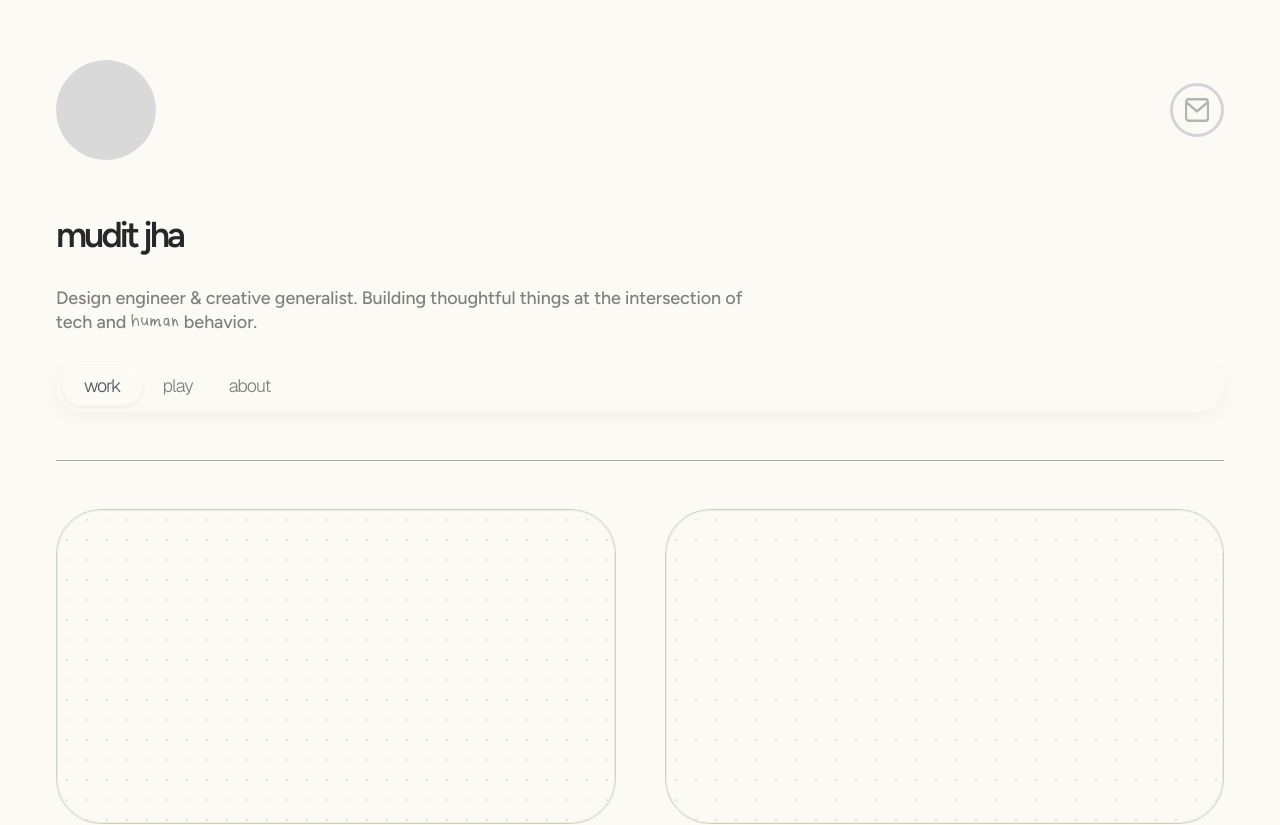
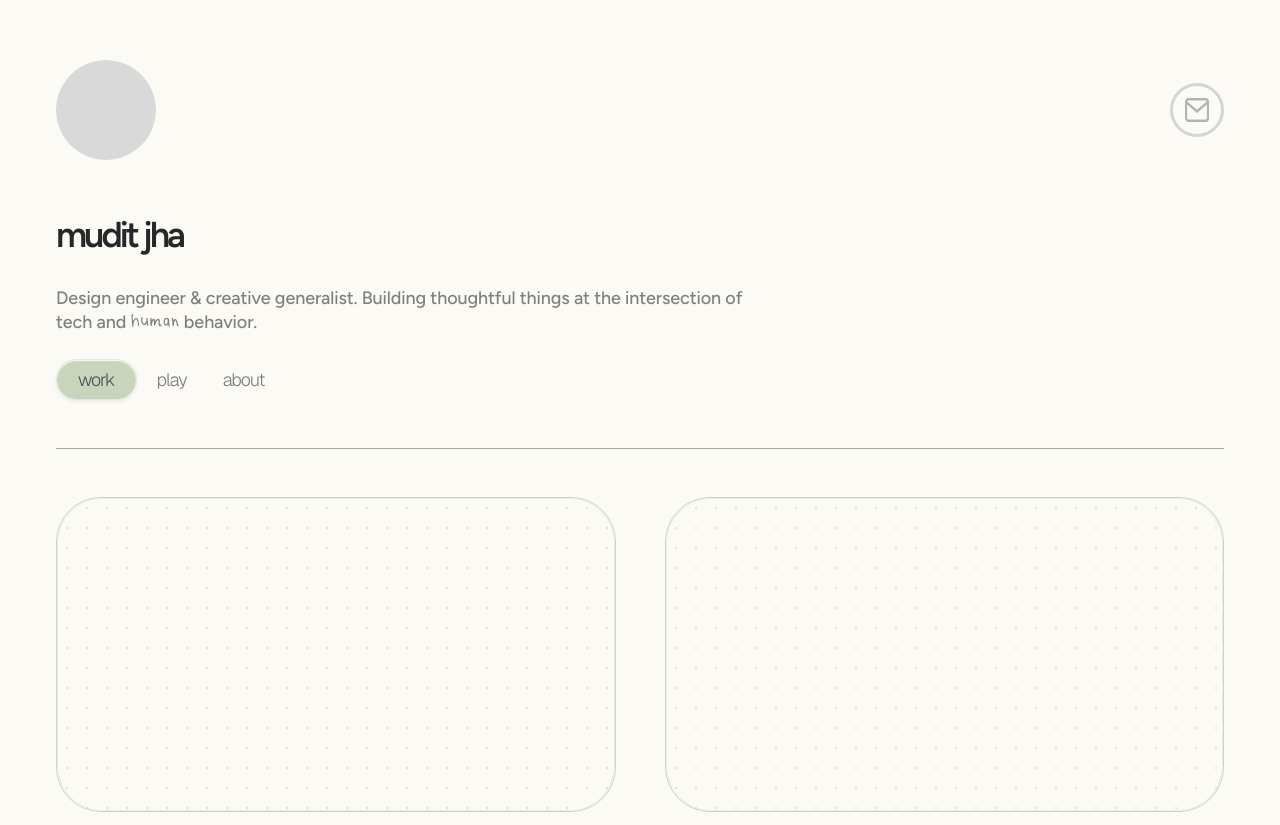
Before and after one commit to mmmudit/mudit-jha-portfolio, a Next.js app: page / in a window 1280 px wide. Shown: the top 825 px of the page. Built offline with nearby package versions, Linux system fonts and the light colour scheme.

Commit message:
fix: add --hue-1 var and loop Rotate animation; use named motion import

```diff
--- a/src/app/globals.css
+++ b/src/app/globals.css
@@ -11,6 +11,7 @@
   --status-green: #31b564;
   --background: var(--dough);
   --foreground: var(--zinc-800);
+  --hue-1: #f97373; /* visible test color for demo components */
 }
 
 @theme inline {
@@ -53,34 +54,3 @@ body {
     inset 0 -1px 1px rgba(0, 0, 0, 0.02),
     0 2px 4px rgba(0, 0, 0, 0.06);
 }
-
-/* Liquid glass effect for navigation and panels */
-.liquid-glass {
-  background: rgba(255, 255, 255, 0.06);
-  backdrop-filter: blur(8px) saturate(120%);
-  -webkit-backdrop-filter: blur(8px) saturate(120%);
-  border-radius: 9999px;
-  padding: 6px;
-  transition: background-color 300ms ease, transform 250ms ease, box-shadow 300ms ease;
-  box-shadow: 0 6px 18px rgba(16, 24, 40, 0.04);
-}
-
-.liquid-glass:hover {
-  background: rgba(255, 255, 255, 0.09);
-  transform: translateY(-2px) scale(1.01);
-  box-shadow: 0 10px 30px rgba(16, 24, 40, 0.06);
-}
-
-.liquid-glass button {
-  transition: transform 220ms cubic-bezier(.2,.9,.2,1), box-shadow 220ms ease, color 200ms ease;
-}
-
-.liquid-glass button:hover {
-  transform: translateY(-3px);
-}
-
-.liquid-glass .nav-pill-active {
-  background: linear-gradient(180deg, rgba(255,255,255,0.06), rgba(255,255,255,0.02));
-  color: var(--color-button-primary, #52525b);
-  border: 1px solid rgba(255,255,255,0.12);
-}
--- a/src/components/rotate.tsx
+++ b/src/components/rotate.tsx
@@ -1,13 +1,13 @@
 "use client";
 
-import { motion } from "framer-motion";
+import { motion } from "motion/react-client";
 
 export default function Rotate() {
   return (
     <motion.div
       style={box}
       animate={{ rotate: [0, 360] }}
-      transition={{ duration: 2, repeat: Infinity, ease: "linear" }}
+      transition={{ duration: 1, repeat: Infinity }}
     />
   );
 }
@@ -19,6 +19,6 @@ export default function Rotate() {
 const box = {
   width: 100,
   height: 100,
-  backgroundColor: "var(--willow-grey)",
+  backgroundColor: "var(--hue-1)",
   borderRadius: 5,
 } as const;
```
